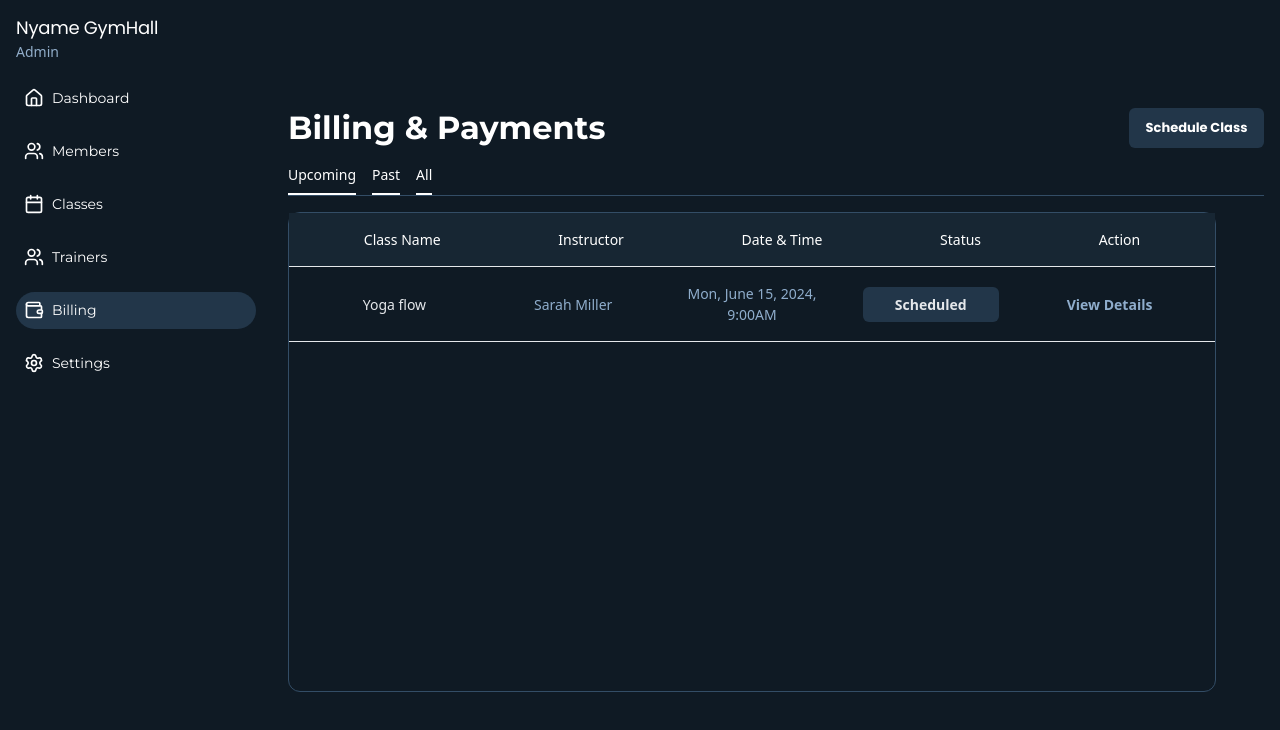
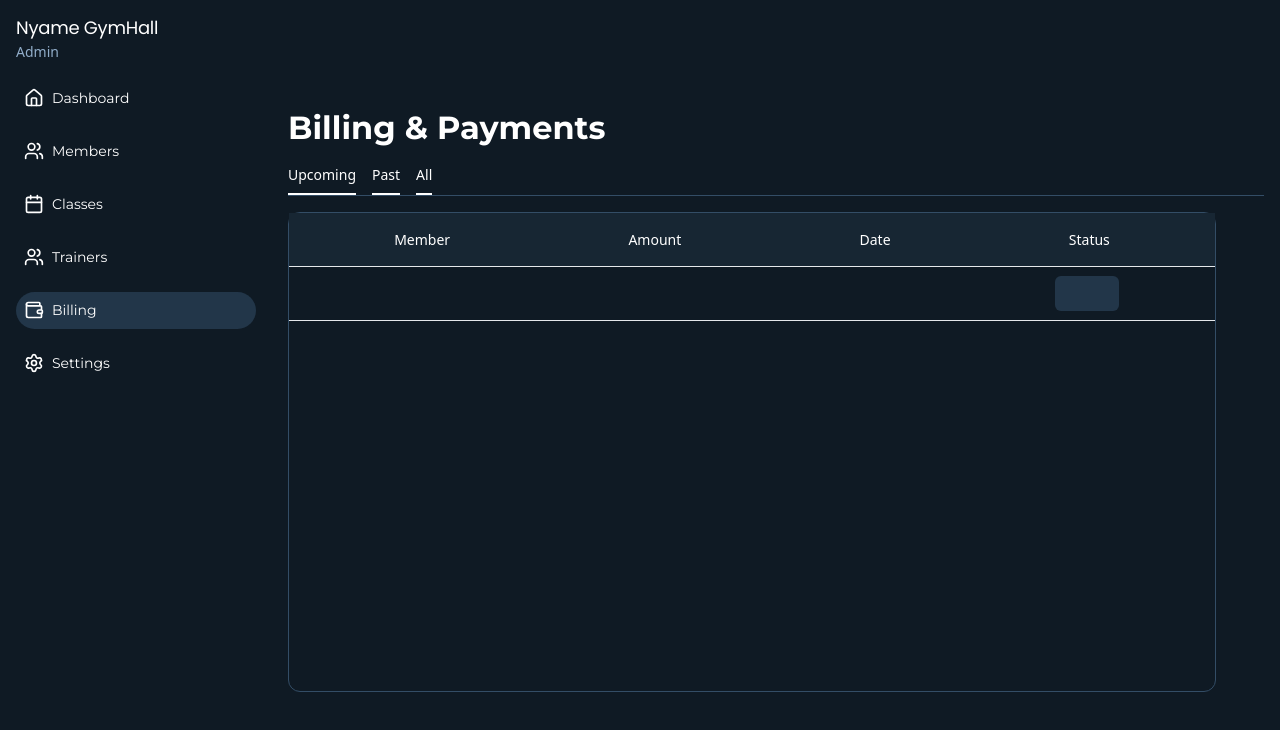
Before and after one commit to mafindijr/Gym-Management-System, a React (Vite) app: page /billing in a window 1280 px wide. Shown: the top 730 px of the page. Built offline with nearby package versions, Linux system fonts and the light colour scheme.

Commit message:
refactor: update billing/payment layout and remove Schedule Class button

```diff
--- a/src/pages/billing-payment.jsx
+++ b/src/pages/billing-payment.jsx
@@ -27,7 +27,7 @@ export default function BillingPayment() {
                         <div className='flex flex-col gap-4'>
                         <h1 className='text-[32px] leading-[40px] font-bold font-montserrat'>Billing & Payments</h1>
                         </div>
-                        <button onClick={() => setOpenModal(true)} className='bg-[#223649] w-[135px] h-[40px] rounded-md pl-4 pr-4 leading-5.4 text-[13px] font-bold font-poppins text-center cursor-pointer'>Schedule Class</button>
+                        {/* Removed Schedule Class button */}
                     </div>
 
                     <div className='flex flex-col gap-4 text-[14px] leading-[21px]'>
@@ -38,33 +38,28 @@ export default function BillingPayment() {
                         </div>
                         <div className="w-[928px] h-[480px] flex flex-col border-1 inset-1 border-[#334d66] rounded-[12px]">
                                 <div className='flex justify-around items-center bg-[#172633] p-4 border-[#e5e8eb] border-b-1'>
-                                    <div><span>Class Name</span></div>
-                                    <div><span>Instructor</span></div>
-                                    <div><span>Date & Time</span></div>
+                                    <div><span>Member</span></div>
+                                    <div><span>Amount</span></div>
+                                    <div><span>Date</span></div>
                                     <div><span>Status</span></div>
-                                    <div><span>Action</span></div>
                                 </div>
                                 <div id="tableBody" className="">
                                     {data.map((item, index) => (
                                         <div key={index} className='flex justify-around items-center text-[#8fadcc] p-4 border-[#e5e8eb] border-b-1'>
                                             <div className="w-[185px] text-center text-[#e5e8eb]">
-                                            <span>{item.name}</span>
+                                                <span>{/* empty */}</span>
                                             </div>
                                             <div className="w-[185px] text-center">
-                                            <span>{item.instructor}</span>
+                                                <span>{/* empty */}</span>
                                             </div>
                                             <div className="w-[185px] text-center">
-                                            <span>{item.dateTime}</span>
+                                                <span>{/* empty */}</span>
                                             </div>
                                             <div className="w-[185px] text-center">
-                                            <span className="bg-[#223649] px-8 py-2 font-semibold rounded-md cursor-pointer text-[#e5e8eb]">{item.status} </span>
-                                        </div>
-                                        <div onClick={() => { setSelectedMember(item); setOpenReview(true); }} className="w-[185px] text-center">
-                                            <span className="font-semibold cursor-pointer">View Details</span>
+                                                <span className="bg-[#223649] px-8 py-2 font-semibold rounded-md cursor-pointer text-[#e5e8eb]">{/* empty */}</span>
                                             </div>
                                         </div>
                                     ))}
-
                                 </div>
                         </div>
 
```
Lines whose indentation alone changed are shown as unchanged.
